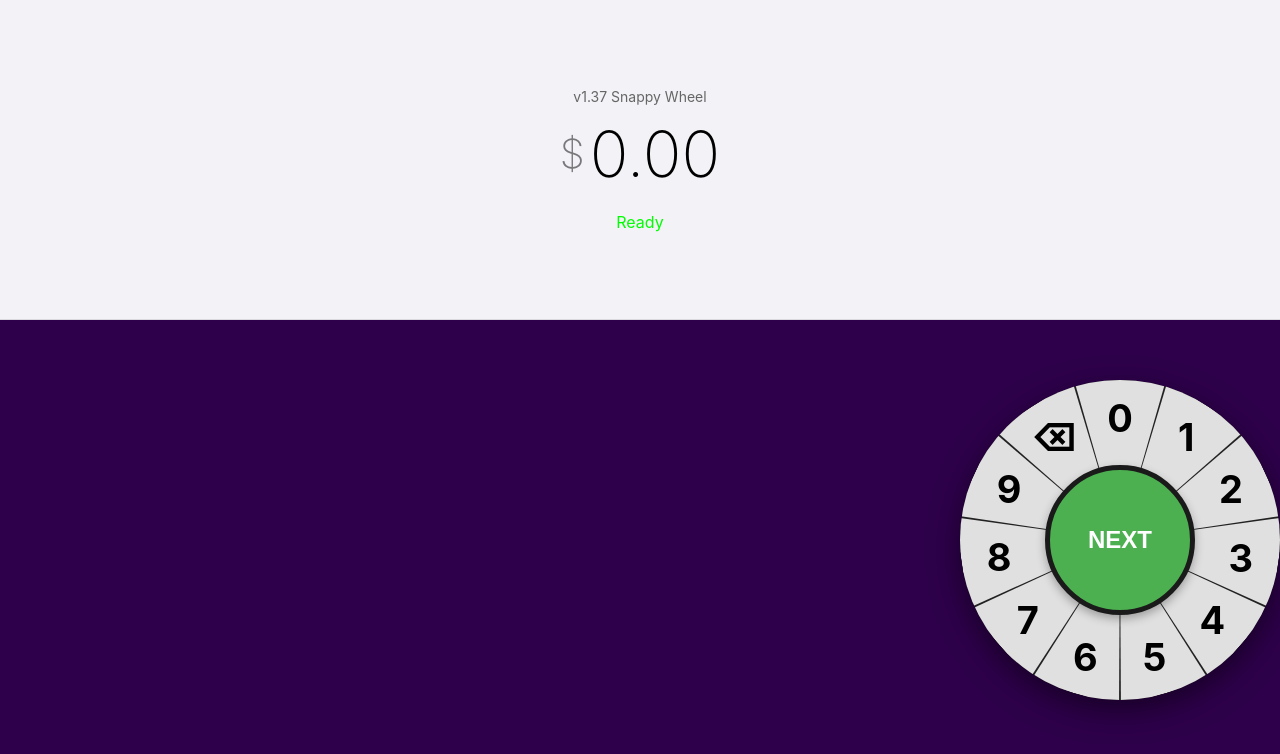
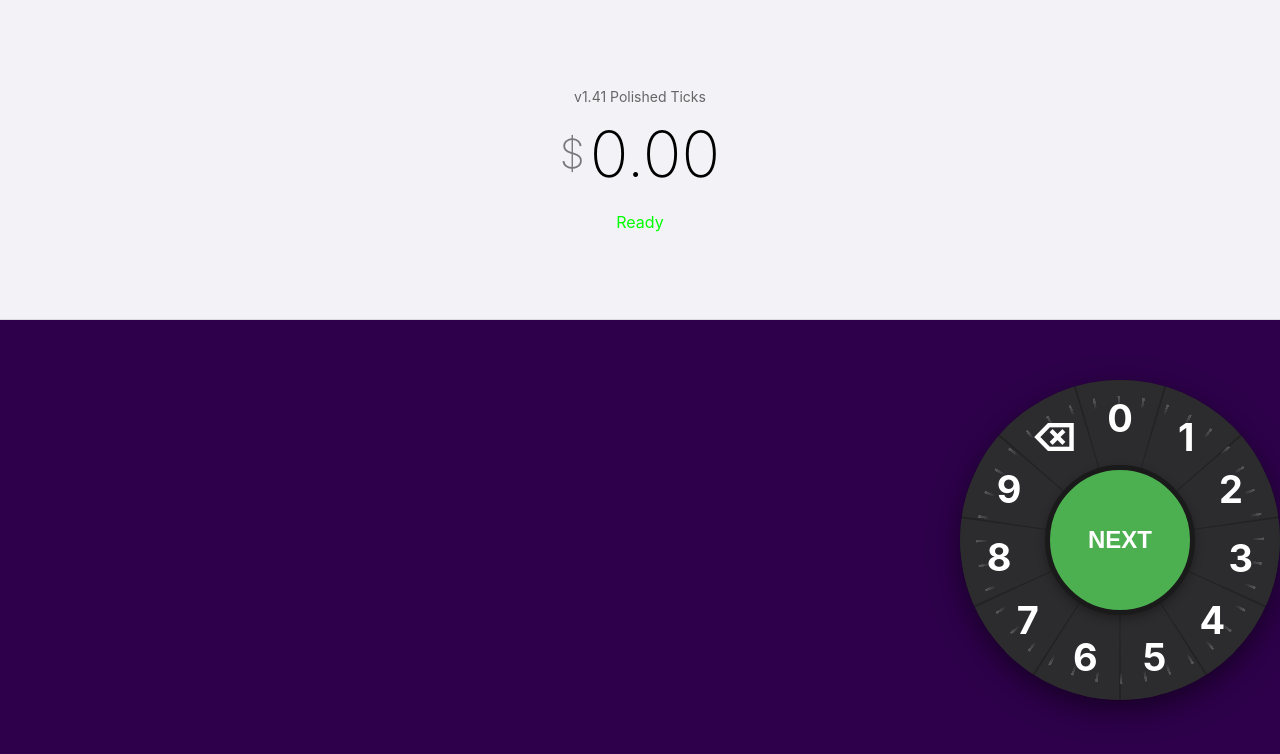
Before and after one commit to wapinheiro/money, a React (Vite) app in the folder money-app/: page / in a window 1280 px wide. Shown: the top 754 px of the page. Built offline with nearby package versions, Linux system fonts and the light colour scheme.

Commit message:
feat: Global Safe Dial Ticks & Dark Theme Polish (v1.41)

```diff
--- a/money-app/src/ActionWheel.css
+++ b/money-app/src/ActionWheel.css
@@ -1,6 +1,4 @@
 .wheel-wrapper {
-    /* BACK TO FLOW: Relative Positioning */
-    /* Controlled by parent .controls-area flexbox */
     position: relative;
     right: auto;
     bottom: auto;
@@ -12,7 +10,6 @@
     margin-right: 0;
 
     margin-bottom: 80px;
-    /* Lifted 80px (~2cm) for clear visibility */
 
     /* Flex Centering for internal Button alignment */
     display: flex;
@@ -23,10 +20,7 @@
 }
 
 /* THE SPINNING PART */
-/* THE SPINNING PART */
-/* THE SPINNING PART */
 .wheel-container {
-    /* ... existing styles ... */
     position: absolute;
     top: 0;
     left: 0;
@@ -42,46 +36,64 @@
     z-index: 1;
 }
 
-/* ... solid disk ... */
+/* --- THE GLOBAL TICKS OVERLAY --- */
+.safe-dial-ticks {
+    position: absolute;
+    top: 5%;
+    left: 5%;
+    width: 90%;
+    height: 90%;
+    border-radius: 50%;
+
+    /* FINAL TICKS: Visible White */
+    background-image: repeating-conic-gradient(transparent 0deg,
+            transparent 9deg,
+            rgba(255, 255, 255, 0.2) 9deg,
+            /* 20% Opacity White */
+            rgba(255, 255, 255, 0.2) 10deg
+            /* 1 deg thickness */
+        );
+
+    /* Soften the edges so ticks appear only near rim */
+    -webkit-mask-image: radial-gradient(circle, transparent 65%, black 70%);
+    mask-image: radial-gradient(circle, transparent 65%, black 70%);
+
+    pointer-events: none;
+    z-index: 6;
+    /* Back to normal layering */
+}
+
+/* ... solid disk (EDIT MODE ONLY) ... */
 .solid-disk-overlay {
-    /* ... existing ... */
-    z-index: 5;
-    /* relative to container */
+    position: absolute;
+    top: 5%;
+    left: 5%;
+    width: 90%;
+    height: 90%;
+    border-radius: 50%;
+    background: #222;
+    /* Dark base only (gradients moved to ticks) */
+
+    z-index: 4;
+    /* Below ticks (6) but above base */
     pointer-events: none;
-    /* PASS THROUGH CLICKS */
 }
 
 /* The Wedges */
-/* We use clip-path or simple absolute positioning to create slices */
-/* For 12 items, simple rotation is easier */
-/* The Wedges */
-/* New Geometry: Triangle Slices originating from Center */
 .wedge {
     position: absolute;
     top: 0;
     left: 50%;
-    /* GEOMETRY: 11 items. 360/11 = ~32.7deg.
-       Tan(16.35) * 160px * 2 = ~94px circumference.
-       Set to 92px to leave a 2px "Blue Line" gap. */
-    /* DYNAMIC WIDTH NOW HANDLED IN JS */
-    /* width: 92px; */
     height: 160px;
     /* Radius */
-
     transform-origin: bottom center;
-    /* DYNAMIC MARGIN NOW HANDLED IN JS */
-    /* margin-left: -46px; */
-    /* Half of width */
 
     pointer-events: none;
-    /* Let clicks pass through empty space */
-
-    /* No background on the container itself */
     display: flex;
     justify-content: center;
 }
 
-/* 1) Background Shape (The Yellow Cone) */
+/* 1) Background Shape (The Wedges) */
 .wedge-shape {
     position: absolute;
     top: 0;
@@ -89,8 +101,8 @@
     width: 100%;
     height: 100%;
 
-    background: #E0E0E0;
-    /* PLATINUM */
+    background: #2C2C2E;
+    /* DARK GREY (Pre-v1.39) */
 
     /* Triangle Geometry */
     clip-path: polygon(0 0, 100% 0, 50% 100%);
@@ -98,84 +110,47 @@
     z-index: 1;
 }
 
-/* 2) Touch Target & Content Container */
+/* ... touch target ... */
 .wedge-content-touch-target {
     position: absolute;
     top: 0;
     left: 0;
     width: 100%;
     height: 100%;
-
     display: flex;
     justify-content: center;
-
     z-index: 5;
-    /* Above background */
     pointer-events: auto;
-    /* Clickable */
-
-    /* CRITICAL FIX: Clip the touch area too! */
-    /* This prevents clicking the invisible overlapping corners of the rectangle */
     clip-path: polygon(0 0, 100% 0, 50% 100%);
 }
 
-/* TOUCH FEEDBACK */
-/* When valid target is touched, light up the SHAPE sibling */
-/* Note: We can't select sibling via parent hover easily in CSS without :has or subtle structure */
-/* Easier way: Add :active to the target, and since it sits on top, maybe just change its own bg transparently? */
-/* Actually, let's just make the wedge-shape react if we can, OR simply make the touche target flash white */
-
 .wedge-content-touch-target:active {
-    background-color: rgba(255, 255, 255, 0.4);
-    /* Flash White on touch */
+    background-color: rgba(255, 255, 255, 0.1);
 }
 
 /* The Actual Text Number */
 .wedge-content {
-    /* Absolute positioning to place it DEAD CENTER of the "Rim Space" */
-    /* Moved from 45px to 15px to push it OUTWARD (towards the rim) */
     position: absolute;
     top: 15px;
 
     font-size: 38px;
-    /* Maximized for Visibility */
     font-weight: 700;
-    /* Extra Bold */
-    color: #000;
-    /* BLACK TEXT for Yellow Background */
-
-    /* Ensure no text wrapping if it gets tight */
+    color: #FFFFFF;
     white-space: nowrap;
-
-    /* Debug helper to see text center */
-    /* border: 1px solid red; */
 }
 
 .wedge:active {
     background: rgba(255, 255, 255, 0.1);
 }
 
-/* REMOVED ZEBRA STRIPING - All numbers should be consistent */
-/*
-.wedge:nth-child(even) .wedge-content {
-    color: #cccccc;
-}
-*/
-
-/* THE CENTER BUTTON (Fixed, does not spin) */
 /* THE CENTER BUTTON (Fixed, does not spin) */
 .center-btn {
-    /* BACKGROUND 3: GREEN CENTER (Unchanged) */
-    /* Since parent is Flex Center, we just set dimensions and z-index */
-    /* We maintain Absolute just in case, but rely on parent center */
     position: absolute;
-    /* Top/Left 50% + Translate is the gold standard for absolute centering */
     top: 50%;
     left: 50%;
     transform: translate(-50%, -50%);
 
     width: 150px;
-    /* Increased from 120px for wider inner touch targets */
     height: 150px;
     border-radius: 50%;
     background: var(--accent-color, #4CAF50);
@@ -195,29 +170,17 @@
 
 /* --- CONTEXT MODE (3 Items) --- */
 .context-wedge {
-    /* 3 Items = 120 degrees each */
-    /* Triangles are tricky here. Let's make them look like "Bubbles" or " Cards" */
-
-    /* Override standard wedge geometry */
     width: 260px;
-    /* Much wider chord calculation for 120deg? */
-    /* Actually for 120deg, we probably want to just visually represent them as sectors */
-    /* Let's try to reuse the wedge-shape but change color */
-
     margin-left: -130px;
-    /* Center it */
 }
 
 .context-wedge .wedge-shape {
-    background: #E0E0E0;
-    /* KEEP PLATINUM */
-    /* The Triangle Clip Path scales automatically with width/height */
+    background: #2C2C2E;
     clip-path: polygon(0 0, 100% 0, 50% 100%);
 }
 
 .context-wedge .wedge-content {
     font-size: 20px;
-    /* Smaller font for words */
     top: 25px;
     display: flex;
     flex-direction: column;
@@ -229,33 +192,3 @@
     opacity: 0.7;
     margin-top: 5px;
 }
-
-/* SOLID DISK OVERLAY (Edit Mode) */
-.solid-disk-overlay {
-    position: absolute;
-    top: 5%;
-    left: 5%;
-    width: 90%;
-    height: 90%;
-    border-radius: 50%;
-    background: #222;
-    /* Dark base */
-
-    /* SAFE DIAL TICKS */
-    /* Creates distinct radial lines every 10 degrees */
-    background-image: repeating-conic-gradient(transparent 0deg,
-            transparent 9deg,
-            #444 9deg,
-            /* The Tick Color */
-            #444 10deg
-            /* 1 deg thickness */
-        );
-
-    /* Soften the edges so ticks appear only near rim */
-    -webkit-mask-image: radial-gradient(circle, transparent 60%, black 65%);
-    mask-image: radial-gradient(circle, transparent 60%, black 65%);
-
-    pointer-events: none;
-    /* Let touches pass through to container */
-    z-index: 5;
-}
--- a/money-app/src/ActionWheel.jsx
+++ b/money-app/src/ActionWheel.jsx
@@ -157,6 +157,10 @@ export default function ActionWheel({ items = [], onInput, mode = 'numpad', onSp
             className={`wheel-container ${mode}`}
             style={{ transform: `rotate(${renderRotation}deg)` }}
         >
+            {/* 1. GLOBAL TICKS OVERLAY */}
+            <div className="safe-dial-ticks"></div>
+
+            {/* 2. MODE SPECIFIC CONTENT */}
             {mode === 'edit' ? (
                 <div className="solid-disk-overlay"></div>
             ) : (
--- a/money-app/src/App.jsx
+++ b/money-app/src/App.jsx
@@ -18,6 +18,17 @@ const NUMPAD_ITEMS = [
   { label: '9', value: '9' },
   { label: '⌫', value: 'del' },
 ]
+
+// UTILS
+function getContrastYIQ(hexcolor) {
+  if (!hexcolor) return 'white';
+  hexcolor = hexcolor.replace('#', '');
+  var r = parseInt(hexcolor.substr(0, 2), 16);
+  var g = parseInt(hexcolor.substr(2, 2), 16);
+  var b = parseInt(hexcolor.substr(4, 2), 16);
+  var yiq = ((r * 299) + (g * 587) + (b * 114)) / 1000;
+  return (yiq >= 128) ? 'black' : 'white';
+}
 
 function App() {
   const [amount, setAmount] = useState('0.00')
@@ -145,6 +156,8 @@ function App() {
     }
 
     if (mode === 'edit') {
+      if (!editOptions[editIndex]) return // Guard
+
       // CONFIRM SELECTION
       const selectedOption = editOptions[editIndex]
 
@@ -195,7 +208,7 @@ function App() {
     <div className="app-container">
       {/* DETAILS AREA */}
       <div className="display-area">
-        <div style={{ color: '#666', fontSize: '14px', marginBottom: '10px' }}>v1.37 Snappy Wheel</div>
+        <div style={{ color: '#666', fontSize: '14px', marginBottom: '10px' }}>v1.41 Polished Ticks</div>
 
         {mode === 'numpad' && (
           <div className="readout">
@@ -211,7 +224,7 @@ function App() {
             {/* DATE ROW */}
             <div className="summary-row">
               <span className="summary-label">Date</span>
-              <span className="summary-value" style={{ color: 'white' }}>
+              <span className="summary-value" style={{ color: '#1C1C1E' }}>
                 {new Date().toLocaleDateString('en-US', { weekday: 'short', month: 'short', day: 'numeric' })}
               </span>
               <span style={{ width: '15px' }}></span>
@@ -230,8 +243,21 @@ function App() {
                       boxShadow: '0 0 5px ' + item.color
                     }}></div>
                   )}
-                  <span className="summary-value" style={{ color: item.color || 'white' }}>
-                    {item.logo} {item.label}
+                  {/* TEXT COLOR SMART LOGIC: If Bubble is used, text can remain Dark.
+                      Wait, previous design coloured the TEXT.
+                      User said "make sure font color has correct contrast".
+                      If we color text Green on White paper, it's usually fine, but yellow/light green is bad.
+                      Let's stick to Dark Text for readability, and rely on the Bubble for color?
+                      OR use the contrast logic to tint it safely?
+                      Actually, "Correct Contrast" implies White Text on Colored Backgrounds (like Buttons/Chips).
+                      On the white summary card, coloured text is risky.
+                      Let's use Dark Text #1C1C1E for maximum readability,
+                      and make the Bubble larger/clearer?
+                      NO, let's keep coloured text but ensure it's not too light?
+                      Actually, let's look at the CAROUSEL. That has full colored backgrounds.
+                  */}
+                  <span className="summary-value" style={{ color: item.color || '#333' }}>
+                    {item.logo || '💳'} {item.label}
                   </span>
                 </div>
                 <span style={{ color: '#666' }}> › </span>
@@ -241,7 +267,7 @@ function App() {
         )}
 
         {mode === 'edit' && (
-          /* 3D CAROUSEL (Simple List for now) */
+          /* 3D CAROUSEL */
           <div className="carousel-container" style={{ perspective: '1000px', height: '200px', position: 'relative' }}>
             {editOptions.map((opt, i) => {
               const offset = i - editIndex
@@ -251,6 +277,8 @@ function App() {
               const opacity = 1 - Math.abs(offset) * 0.5
 
               const bgColor = opt.color || '#333'
+              // USE CONTRAST HELPER
+              const fgColor = getContrastYIQ(bgColor)
 
               return (
                 <div key={i} style={{
@@ -258,19 +286,19 @@ function App() {
                   top: '50%', left: '50%',
                   transform: transform,
                   opacity: opacity,
-                  background: offset === 0 ? bgColor : '#333',
-                  color: 'white',
+                  background: bgColor,
+                  color: fgColor, // DYNAMIC CONTRAST
                   padding: '20px',
                   minWidth: '200px',
                   textAlign: 'center',
                   borderRadius: '12px',
-                  border: offset === 0 ? '2px solid #4CAF50' : '1px solid #555',
+                  border: offset === 0 ? '2px solid white' : '1px solid rgba(255,255,255,0.2)', // White border looks better on dark/colored
                   transition: 'all 0.2s ease-out',
                   zIndex: 10 - Math.abs(offset),
                   boxShadow: offset === 0 ? `0 10px 30px ${bgColor}66` : 'none'
                 }}>
                   <div style={{ fontSize: '32px', marginBottom: '5px' }}>{opt.logo || opt.icon}</div>
-                  <div style={{ fontWeight: 'bold', fontSize: '20px', textShadow: '0 2px 4px rgba(0,0,0,0.5)' }}>
+                  <div style={{ fontWeight: 'bold', fontSize: '20px', textShadow: fgColor === 'white' ? '0 2px 4px rgba(0,0,0,0.5)' : 'none' }}>
                     {opt.name}
                   </div>
                 </div>
```
